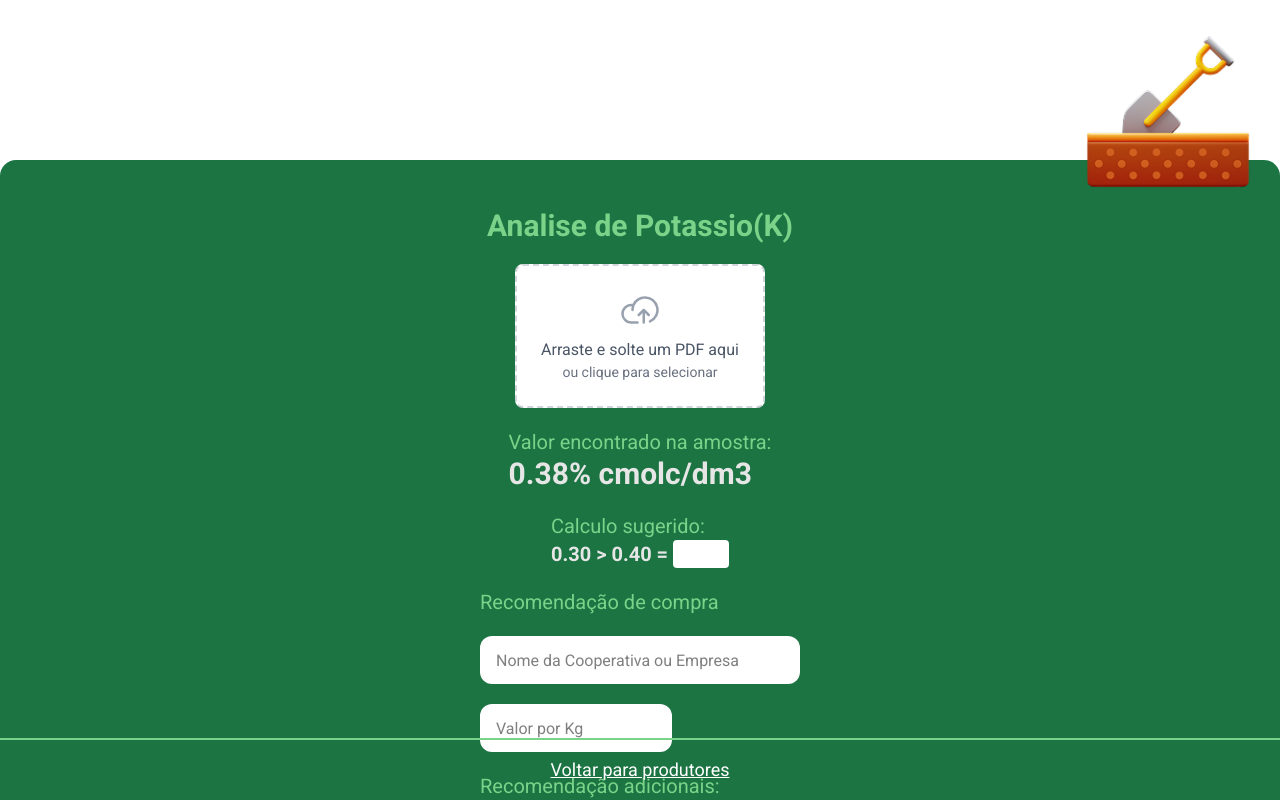
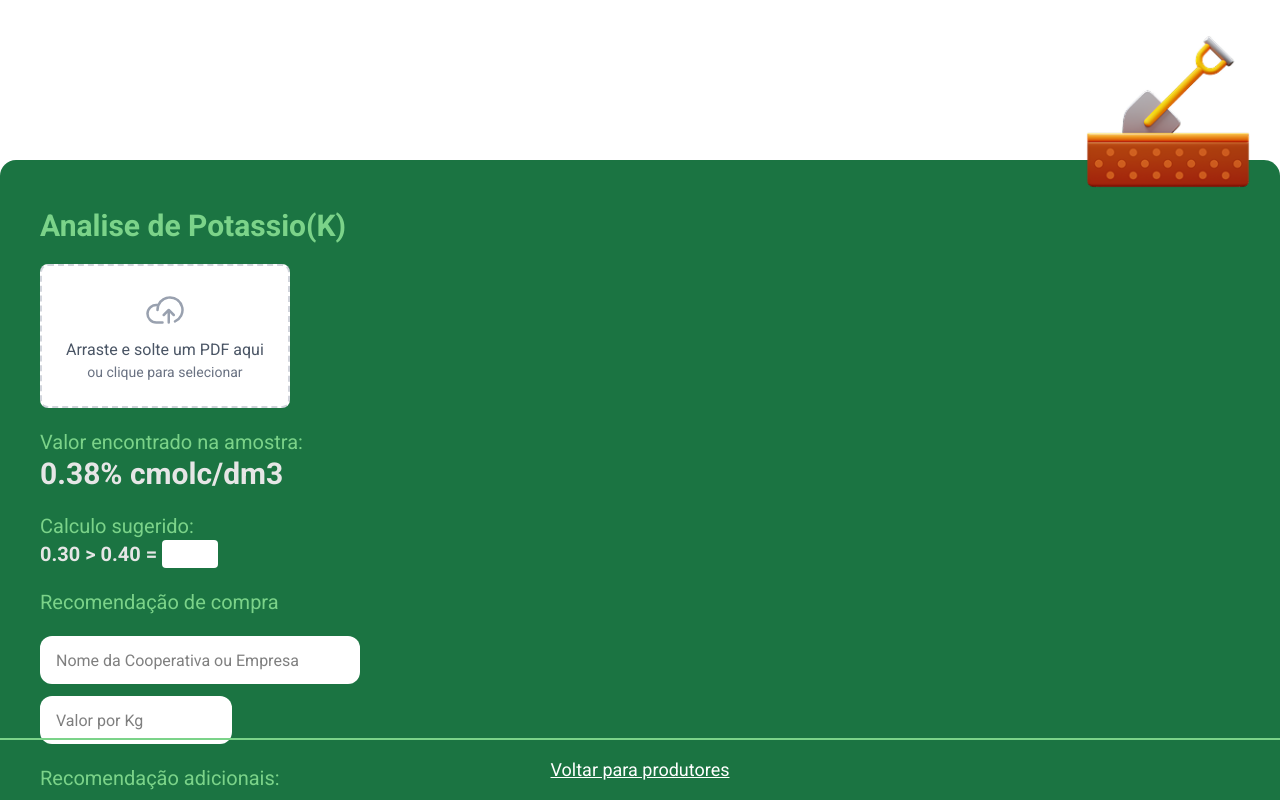
Before and after one commit to Fellyipe/hackaton_show_rural_digital_2025, a React (Vite) app in the folder frontend/: page /addAnalise in a window 1280 px wide. Shown: the top 800 px of the page. Built offline with nearby package versions, Linux system fonts and the light colour scheme.

Commit message:
Ajustar layout da página de análise e melhorar espaçamento dos elementos

```diff
--- a/frontend/src/Pages/AddAnalise/AddAnalise.jsx
+++ b/frontend/src/Pages/AddAnalise/AddAnalise.jsx
@@ -10,11 +10,11 @@ function AddAnalise() {
 
   return (
     <div>
-      <main className="bg-primary w-full h-screen mt-40 rounded-t-2xl p-4">
+      <main className="bg-primary w-full mt-40 rounded-t-2xl p-4">
         <div className="flex w-full justify-end items-end">
           <img className="-mt-40 size-48" src={Ground} alt="sprout" />
         </div>
-        <div className="gap-5 flex flex-col items-center justify-center w-full">
+        <div className="px-6 gap-5 flex flex-col items-start justify-center w-full">
           <span className="text-3xl text-emerald font-bold">
             Analise de Potassio(K)
           </span>
@@ -39,7 +39,7 @@ function AddAnalise() {
 
           <div className="flex flex-col gap-5">
             <p className="text-xl text-emerald">Recomendação de compra</p>
-            <div className="flex flex-col gap-5">
+            <div className="flex flex-col gap-3">
               <input
                 placeholder="Nome da Cooperativa ou Empresa"
                 type="text"
```
